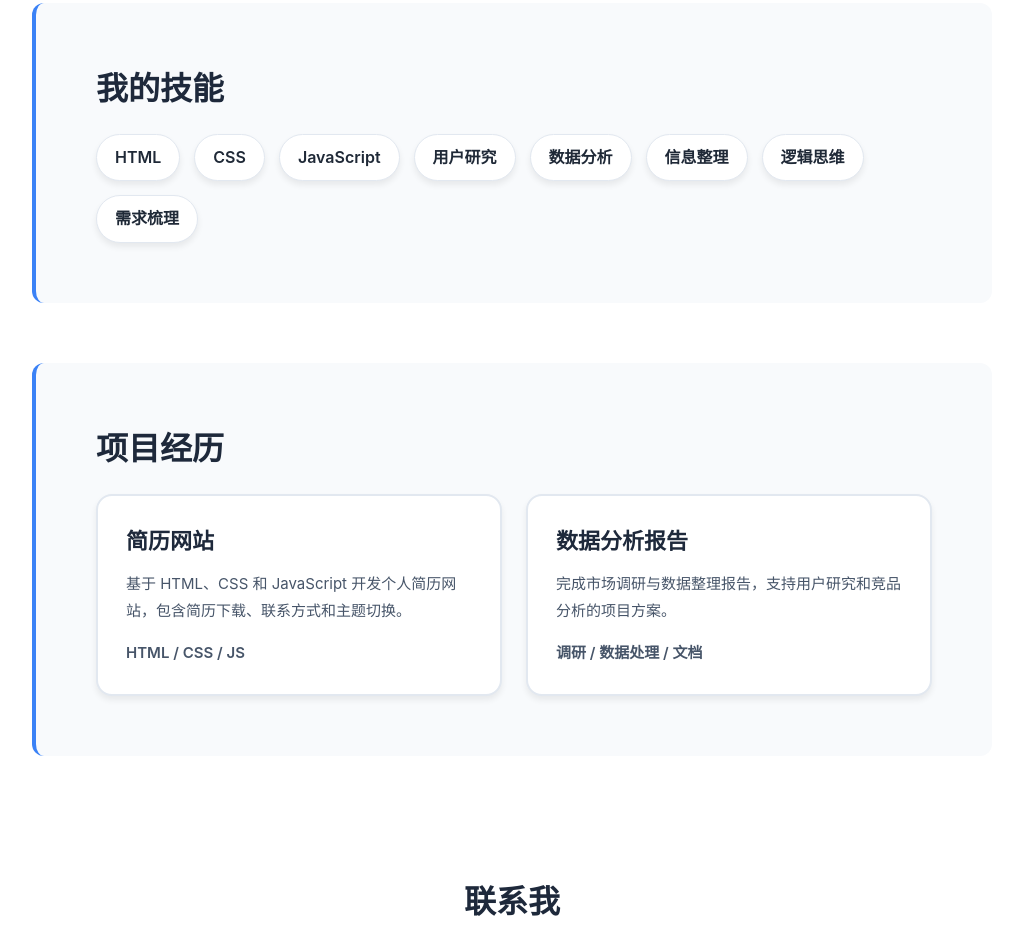
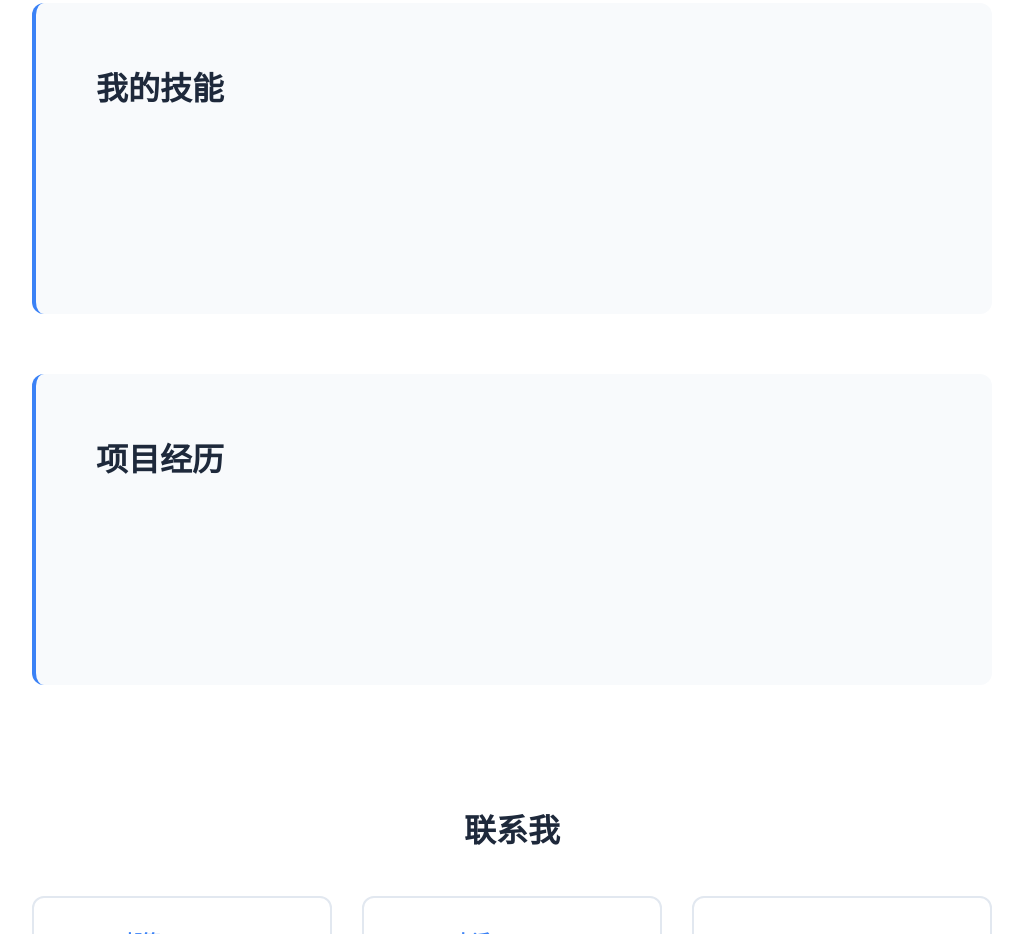
Before and after one commit to JammieJiang/Minyang-s-Personal_Web, a plain HTML site: page index.html in a window 1280 px wide. Shown: the part 1150-2084 px from the top of the page, without its empty margins (128-1151 px from the left). Drawn offline with Linux system fonts and the light colour scheme.

Commit message:
Simplify skills and projects sections to match About module

```diff
--- a/index.html
+++ b/index.html
@@ -53,33 +53,13 @@
         <!-- 技能区 -->
         <section id="skills" class="skills">
             <h2>我的技能</h2>
-            <div class="skills-grid">
-                <span class="skill-pill">HTML</span>
-                <span class="skill-pill">CSS</span>
-                <span class="skill-pill">JavaScript</span>
-                <span class="skill-pill">用户研究</span>
-                <span class="skill-pill">数据分析</span>
-                <span class="skill-pill">信息整理</span>
-                <span class="skill-pill">逻辑思维</span>
-                <span class="skill-pill">需求梳理</span>
-            </div>
+            <div class="module-empty"></div>
         </section>
 
         <!-- 项目区 -->
         <section id="projects" class="projects">
             <h2>项目经历</h2>
-            <div class="project-grid">
-                <article class="project-card">
-                    <h3>简历网站</h3>
-                    <p>基于 HTML、CSS 和 JavaScript 开发个人简历网站，包含简历下载、联系方式和主题切换。</p>
-                    <p class="project-meta">HTML / CSS / JS</p>
-                </article>
-                <article class="project-card">
-                    <h3>数据分析报告</h3>
-                    <p>完成市场调研与数据整理报告，支持用户研究和竞品分析的项目方案。</p>
-                    <p class="project-meta">调研 / 数据处理 / 文档</p>
-                </article>
-            </div>
+            <div class="module-empty"></div>
         </section>
 
         <!-- 联系方式区 -->
--- a/styles/main.css
+++ b/styles/main.css
@@ -248,69 +248,8 @@ main {
     color: var(--secondary-color);
 }
 
-.skills-grid {
-    display: flex;
-    flex-wrap: wrap;
-    gap: 14px;
-}
-
-.skill-pill {
-    display: inline-flex;
-    align-items: center;
-    justify-content: center;
-    padding: 10px 18px;
-    border-radius: 999px;
-    background-color: white;
-    color: var(--text-color);
-    border: 1px solid var(--border-color);
-    box-shadow: var(--shadow);
-    font-weight: 600;
-}
-
-body.dark-mode .skill-pill {
-    background-color: #1f2937;
-    border-color: #334155;
-    color: #f8fafc;
-    box-shadow: none;
-}
-
-.project-grid {
-    display: grid;
-    grid-template-columns: repeat(auto-fit, minmax(280px, 1fr));
-    gap: 24px;
-}
-
-.project-card {
-    background-color: white;
-    border: 2px solid var(--border-color);
-    border-radius: 16px;
-    padding: 28px;
-    box-shadow: var(--shadow);
-    transition: transform 0.3s ease, border-color 0.3s ease;
-}
-
-.project-card:hover {
-    transform: translateY(-4px);
-    border-color: var(--primary-color);
-}
-
-.project-card h3 {
-    font-size: 22px;
-    margin-bottom: 12px;
-    color: var(--secondary-color);
-}
-
-.project-card p {
-    font-size: 15px;
-    line-height: 1.75;
-    color: #475569;
-}
-
-.project-meta {
-    margin-top: 16px;
-    font-size: 14px;
-    color: var(--primary-color);
-    font-weight: 600;
+.module-empty {
+    min-height: 120px;
 }
 
 /* ========== 联系方式 ========== */
```
